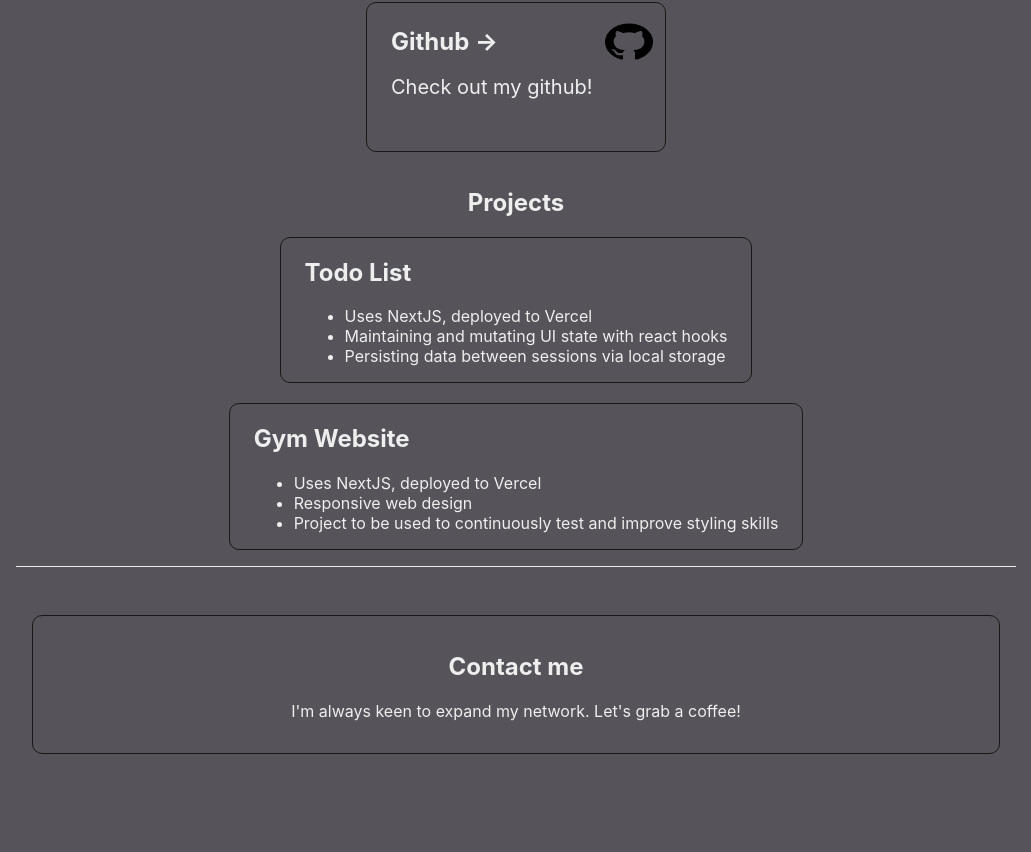
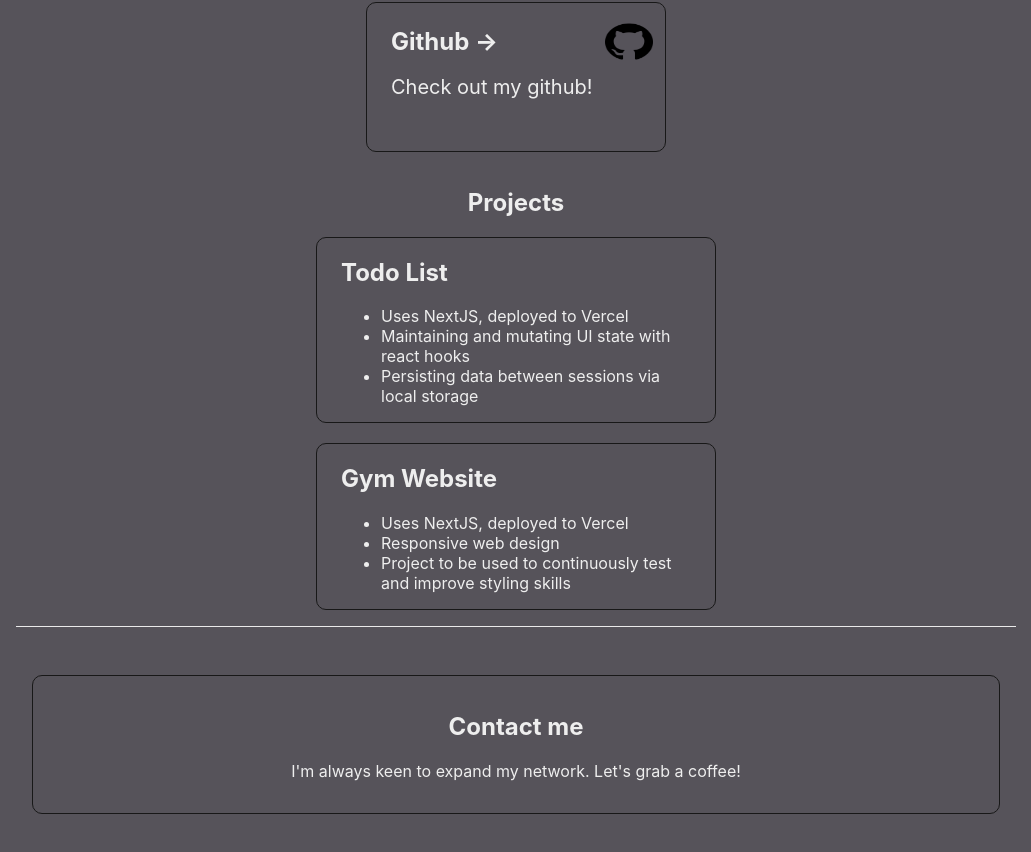
Before and after one commit to CMillar113/chrismillar.portfolio, a Next.js app: page / in a window 1280 px wide. Shown: the part 731-1583 px from the top of the page, without its empty margins (124-1155 px from the left). Before the commit the page ends 1533 px from the top, so only its background shows below. Built offline with nearby package versions, Linux system fonts and the light colour scheme.

Commit message:
Card min size added

```diff
--- a/styles/Home.module.css
+++ b/styles/Home.module.css
@@ -118,8 +118,8 @@
   border-radius: 10px;
   transition: color 0.15s ease, border-color 0.15s ease;
   min-width: 300px;
-  width: fit-content;
-  max-width: 1000px;
+  width: 40%;
+  max-width: 500px;
   height: fit-content;
 }
 
```
